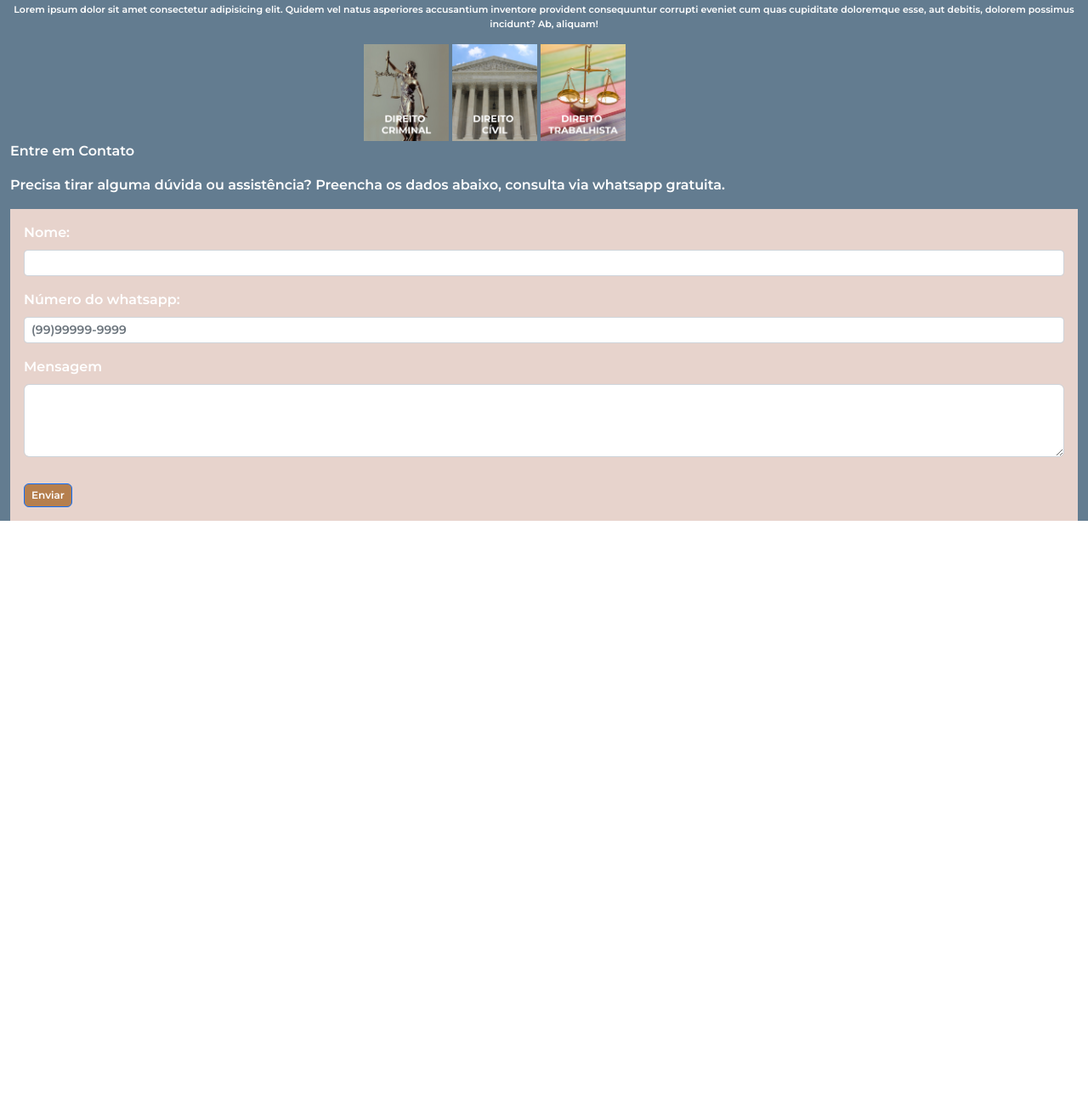
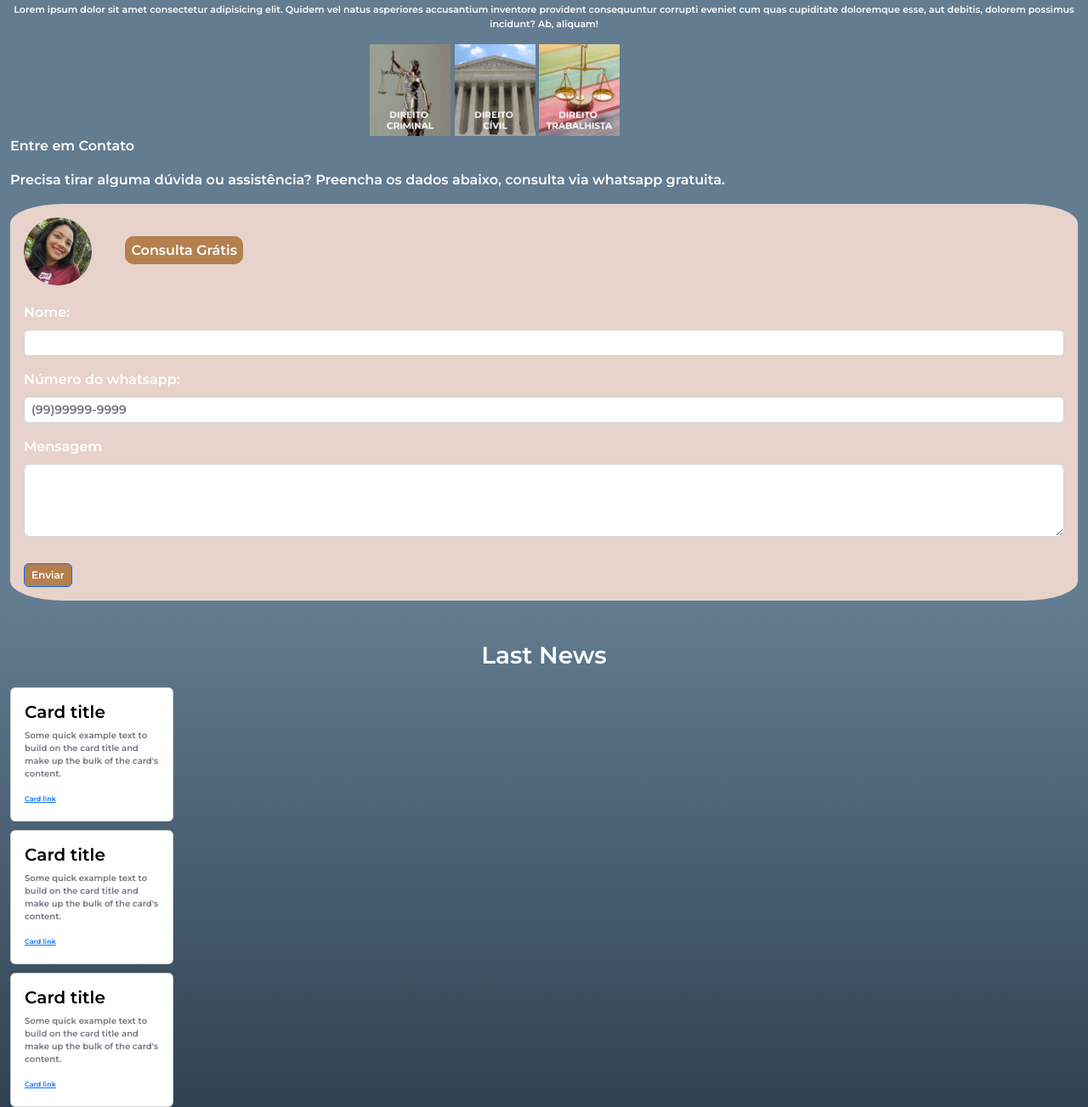
Before and after one commit to AndreMeneses98/NunesAdvocacia, a plain HTML site: page index.html in a window 1280 px wide. Shown: the part 971-2274 px from the top of the page at 85% size. Before the commit the page ends 1584 px from the top, so only its background shows below. Drawn offline with nearby package versions, Linux system fonts and the light colour scheme.

Commit message:
add form2

```diff
--- a/index.html
+++ b/index.html
@@ -141,9 +141,13 @@
             <p>Entre em Contato</p>
             <p>Precisa tirar alguma dúvida ou assistência? Preencha os dados abaixo, consulta via whatsapp gratuita.</p>
             <div class="Div041Form p-3">
+                <div class="photo">
+                    <img src="img/fotoperfil.jpg" alt="">
+                    <span> Consulta Grátis</span>
+                </div>
 
                 <form>
-                    <div class="mb-3">
+                    <div class="mb-3 name">
                         <label for="exampleInputNome1" class="form-label">Nome:</label>
                         <input class="form-control form-control-sm" type="text">
 
@@ -162,6 +166,40 @@
         </div>
     </div>
 
+    <div class="container-fluid Div05 pt-5">
+<p class="h3">Last News</p>
+<div class="cardsection">
+    <div class="card">
+        <div class="card-body">
+            <h5 class="card-title">Card title</h5>
+
+            <p class="card-text mb-2 text-muted">Some quick example text to build on the card title and make up the bulk of the card's content.</p>
+            <a href="#" class="card-link">Card link</a>
+
+        </div>
+    </div>
+    <div class="card">
+        <div class="card-body">
+            <h5 class="card-title">Card title</h5>
+
+            <p class="card-text mb-2 text-muted">Some quick example text to build on the card title and make up the bulk of the card's content.</p>
+            <a href="#" class="card-link">Card link</a>
+
+        </div>
+    </div>
+    <div class="card">
+        <div class="card-body">
+            <h5 class="card-title">Card title</h5>
+
+            <p class="card-text mb-2 text-muted">Some quick example text to build on the card title and make up the bulk of the card's content.</p>
+            <a href="#" class="card-link">Card link</a>
+
+        </div>
+    </div>
+</div>
+
+
+
 <!-- JavaScript Bundle with Popper -->
     <script src="https://cdn.jsdelivr.net/npm/bootstrap@5.2.3/dist/js/bootstrap.bundle.min.js" integrity="sha384-kenU1KFdBIe4zVF0s0G1M5b4hcpxyD9F7jL+jjXkk+Q2h455rYXK/7HAuoJl+0I4" crossorigin="anonymous"></script>
 </body>
--- a/sass/indexStyle.scss
+++ b/sass/indexStyle.scss
@@ -154,7 +154,7 @@
         img{
 
             padding: 0px;
-            width: 100px;
+            width: 95px;
         }
     }
 
@@ -162,10 +162,29 @@
 .Div04{
     background-color:#637C90;
     color: white;
+
     .Div041{
         .Div041Form{
+            border-radius: 5%;
+            .photo{
+                img{
+                    width: 80px;
+                    height: 80px;
+                    border-radius: 50%;
+                };
+                span{
+                    background-color: #B57F4E !important;
+                    padding: 7px;
+                    margin-left: 35px;
+                    border-radius: 10px;
+                }
+
+            }
+
             background-color:#E7D3CC;
             form{
+                .name{margin-top: 20px;}
+
                 .btn{
                     background-color: #B57F4E !important;
                     margin-top: 15px;
@@ -177,7 +196,34 @@
             }
 
 
+        }
     }
+}
+
+.Div05{
+    background-image: linear-gradient(180deg, #637C90, #304251);
+    color: white;
+
+    .h3{
+        text-align: center;
+        margin-bottom: 20px;
+    }
+    .cardsection{
+        display:
+        flex;
+        flex-direction: column;
+        gap: 10px;
+        .card{
+            width: 12rem;
+            color: black;
+        }
+        .card-text{
+            font-size: 10px;
+        }
+        .card-link{
+            font-size: 8px;
+        }
+
     }
 
 }
```
Also changed, not shown: img/fotoperfil.jpg (added), style/indexStyle.css, 1 other file.
